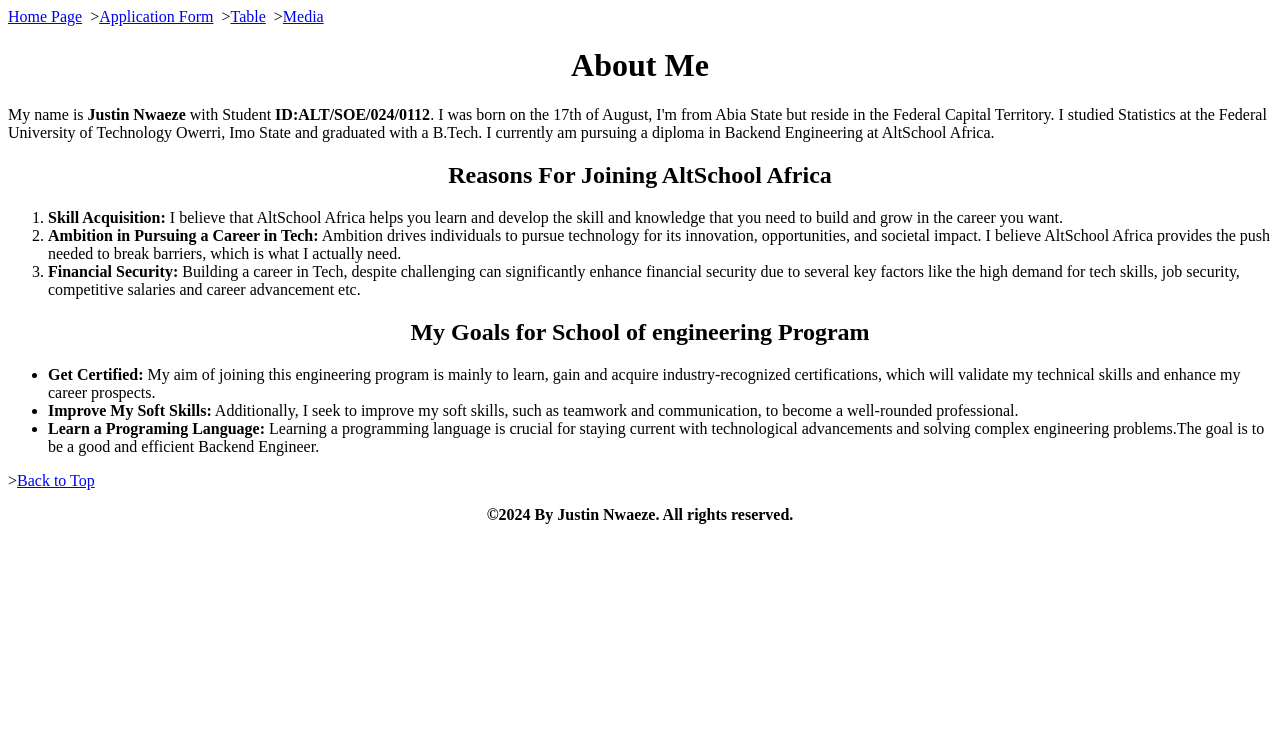
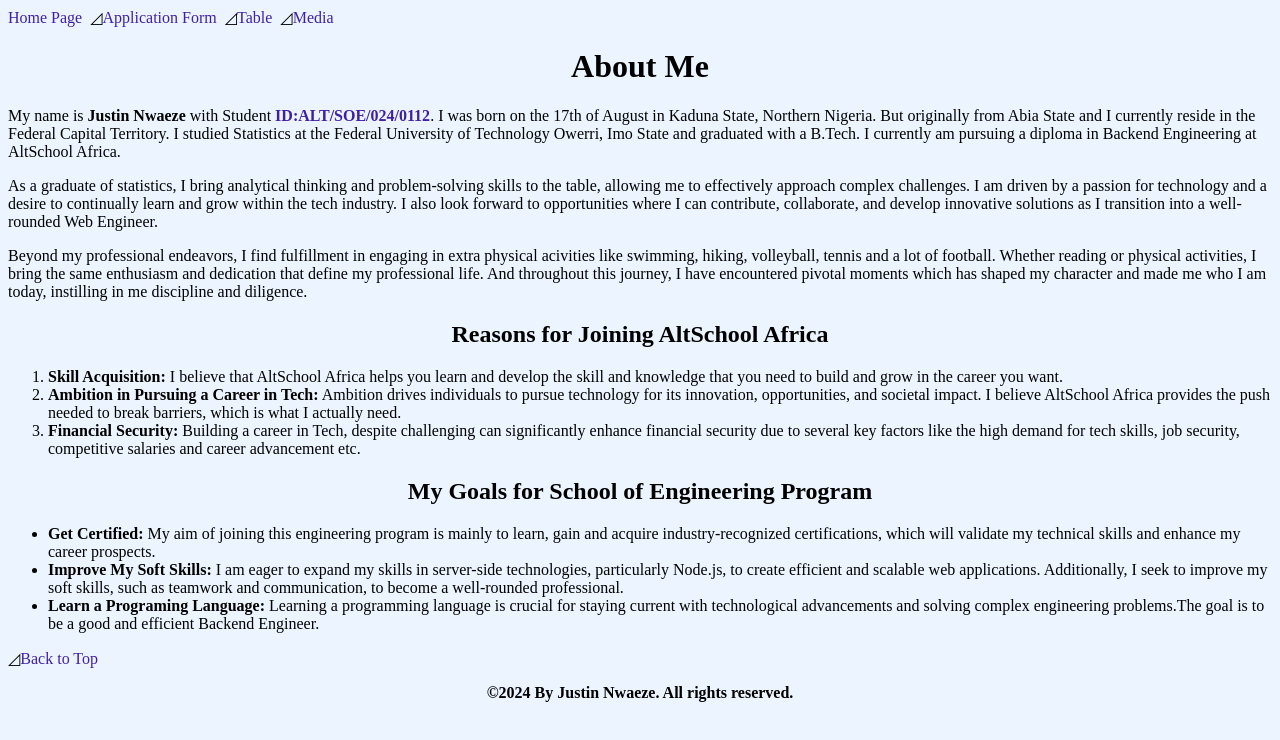
Before and after one commit to justinjayz/AltSchool-Africa-First-Semester-Assignment, a plain HTML site: page index.html in a window 1280 px wide. Drawn offline with Linux system fonts and the light colour scheme.

Commit message:
Added-Some-CSS

```diff
--- /dev/null
+++ b/assets/styles/index.css
@@ -0,0 +1,9 @@
+/* BUTTONS */
+:root {
+  background-color: #ecf5ff;
+}
+
+a {
+  text-decoration: none;
+  color: rgb(63, 32, 164);
+}
--- a/index.html
+++ b/index.html
@@ -3,13 +3,15 @@
   <head>
     <meta charset="UTF-8" />
     <meta name="viewport" content="width=device-width, initial-scale=1.0" />
+
     <title>My Biography</title>
+    <link rel="stylesheet" href="./assets/styles/index.css" />
   </head>
   <body>
-    <header>
+    <header class="container">
       <nav>
-        <a href="./">Home Page</a>&nbsp; ><a href="./form/">Application Form</a
-        >&nbsp; ><a href="./table/">Table</a>&nbsp; ><a href="./media/"
+        <a href="./">Home Page</a>&nbsp; ◿<a href="./form/">Application Form</a
+        >&nbsp; ◿<a href="./table/">Table</a>&nbsp; ◿<a href="./media/"
           >Media</a
         >
       </nav>
@@ -20,15 +22,39 @@
     <main>
       <p>
         My name is <strong>Justin Nwaeze</strong> with Student
-        <strong>ID:ALT/SOE/024/0112</strong>. I was born on the 17th of August,
-        I'm from Abia State but reside in the Federal Capital Territory. I
-        studied Statistics at the Federal University of Technology Owerri, Imo
-        State and graduated with a B.Tech. I currently am pursuing a diploma in
-        Backend Engineering at AltSchool Africa.
+        <strong>
+          <a href="./assets/images/my-altschool-ID-Card.jpeg" target="_blank"
+            >ID:ALT/SOE/024/0112</a
+          ></strong
+        >. I was born on the 17th of August in Kaduna State, Northern Nigeria.
+        But originally from Abia State and I currently reside in the Federal
+        Capital Territory. I studied Statistics at the Federal University of
+        Technology Owerri, Imo State and graduated with a B.Tech. I currently am
+        pursuing a diploma in Backend Engineering at AltSchool Africa.
+      </p>
+
+      <p>
+        As a graduate of statistics, I bring analytical thinking and
+        problem-solving skills to the table, allowing me to effectively approach
+        complex challenges. I am driven by a passion for technology and a desire
+        to continually learn and grow within the tech industry. I also look
+        forward to opportunities where I can contribute, collaborate, and
+        develop innovative solutions as I transition into a well-rounded Web
+        Engineer.
+      </p>
+
+      <p>
+        Beyond my professional endeavors, I find fulfillment in engaging in
+        extra physical acivities like swimming, hiking, volleyball, tennis and a
+        lot of football. Whether reading or physical activities, I bring the
+        same enthusiasm and dedication that define my professional life. And
+        throughout this journey, I have encountered pivotal moments which has
+        shaped my character and made me who I am today, instilling in me
+        discipline and diligence.
       </p>
 
       <header>
-        <h2 align="center">Reasons For Joining AltSchool Africa</h2>
+        <h2 align="center">Reasons for Joining AltSchool Africa</h2>
       </header>
 
       <ol>
@@ -53,7 +79,7 @@
       </ol>
 
       <header>
-        <h2 align="center">My Goals for School of engineering Program</h2>
+        <h2 align="center">My Goals for School of Engineering Program</h2>
       </header>
 
       <ul>
@@ -64,7 +90,9 @@
           career prospects.
         </li>
         <li>
-          <strong>Improve My Soft Skills:</strong> Additionally, I seek to
+          <strong>Improve My Soft Skills:</strong> I am eager to expand my
+          skills in server-side technologies, particularly Node.js, to create
+          efficient and scalable web applications. Additionally, I seek to
           improve my soft skills, such as teamwork and communication, to become
           a well-rounded professional.
         </li>
@@ -78,7 +106,7 @@
     </main>
 
     <footer>
-      ><a href="#Top">Back to Top</a>
+      ◿<a href="#Top">Back to Top</a>
       <p align="center">
         <strong>&copy;2024 By Justin Nwaeze. All rights reserved.</strong>
       </p>
```
Also changed, not shown: form/index.html (+4 -2 lines), media/index.html (+12 -2 lines), table/index.html (+4 -2 lines), assets/images/my-altschool-ID-Card.jpeg (added).
